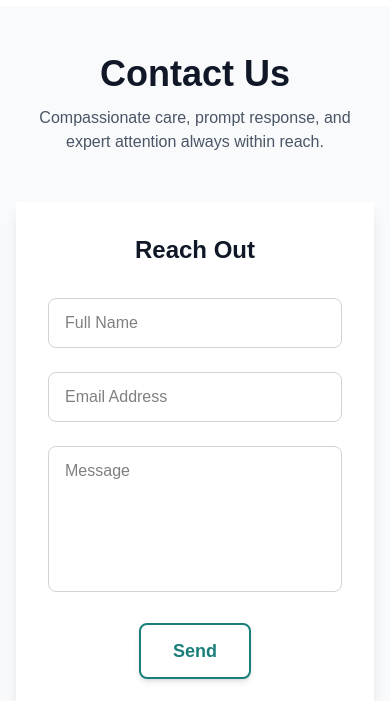
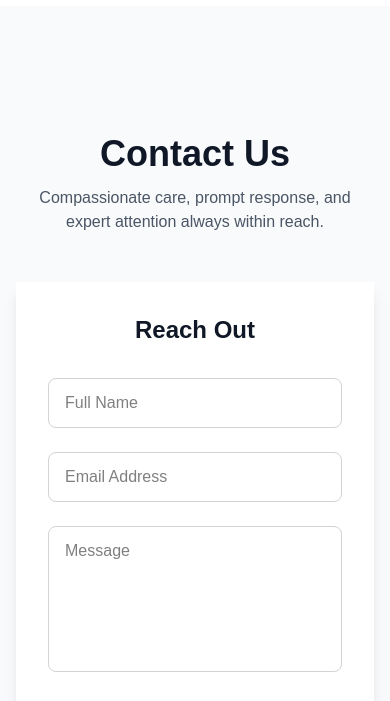
Before and after one commit to neonhealthservices/neonhealth-frontend, a Next.js app: page / in a window 390 px wide. Shown: the part 3804-4505 px from the top of the page. Built offline with nearby package versions, Linux system fonts and the light colour scheme; no server answers; the database is empty; a web font is replaced by a local one.

Commit message:
feat: Update framer-motion dependency, add key to mobile menu animation, and adjust contact page padding for responsiveness.

```diff
--- a/components/layout/contact.tsx
+++ b/components/layout/contact.tsx
@@ -51,7 +51,7 @@ export default function ContactForm() {
   };
 
   return (
-    <div className="min-h-screen bg-gray-50 py-12 px-4">
+    <div className="min-h-screen bg-gray-50 max-sm:pt-32 md:pt-28 lg:pt-12 py-12 px-4">
       <div className="max-w-[100vw] md:max-w-[90vw] lg:max-w-[60vw] mx-auto">
 
         {/* Header */}
--- a/components/ui/navbar.tsx
+++ b/components/ui/navbar.tsx
@@ -62,6 +62,7 @@ export default function Navbar() {
         <AnimatePresence>
           {isMenuOpen && (
             <motion.div
+              key="mobile-menu"
               initial={{ height: 0, opacity: 0 }}
               animate={{ height: "auto", opacity: 1 }}
               exit={{ height: 0, opacity: 0 }}
--- a/package.json
+++ b/package.json
@@ -11,7 +11,7 @@
   "dependencies": {
     "bcryptjs": "^3.0.3",
     "date-fns": "^4.1.0",
-    "framer-motion": "^12.23.26",
+    "framer-motion": "^11.15.0",
     "imagekit": "^6.0.0",
     "imagekitio-react": "^4.3.0",
     "jsonwebtoken": "^9.0.3",
```
Also changed, not shown: 1 other file (tests, documents, lock files or other folders).
